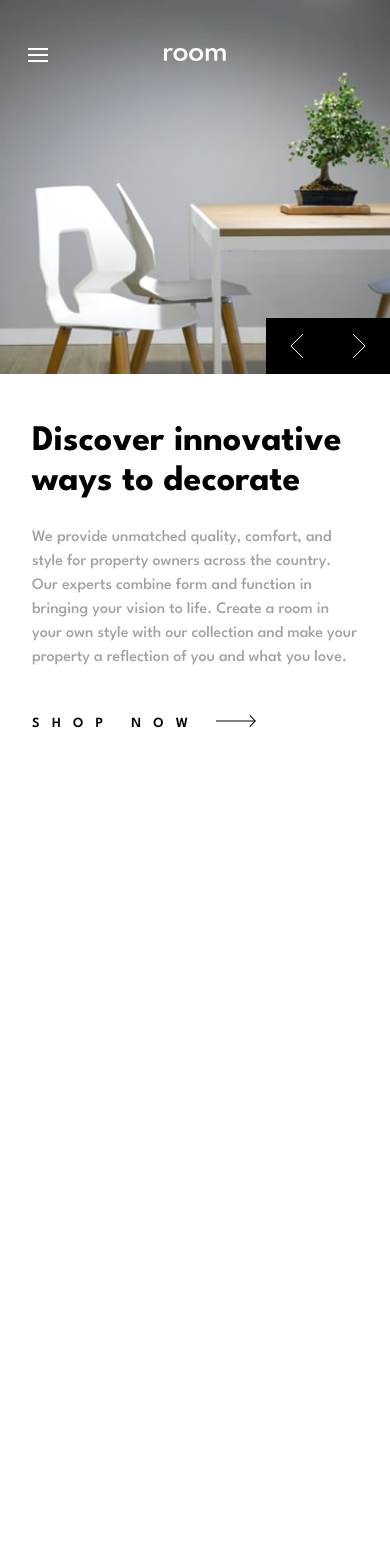
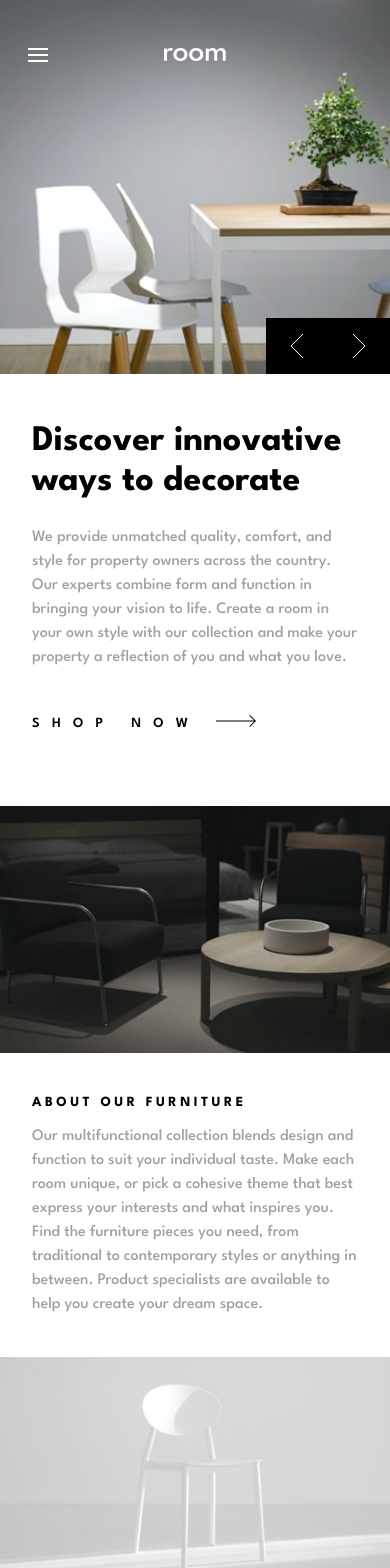
Before and after one commit to arudiansaha/room-homepage, a React (Vite) app: page / in a window 390 px wide. Shown: the top 1568 px of the page. Before the commit the page ends 844 px from the top, so only its background shows below. Built offline with nearby package versions, Linux system fonts and the light colour scheme.

Commit message:
Add footer on mobile version

```diff
--- a/src/App.tsx
+++ b/src/App.tsx
@@ -1,4 +1,5 @@
 import Carousel from './components/Carousel';
+import FooterAbout from './components/FooterAbout';
 import NavigationHeader from './components/NavigationHeader';
 
 export default function App() {
@@ -6,6 +7,7 @@ export default function App() {
     <>
       <NavigationHeader />
       <Carousel />
+      <FooterAbout />
     </>
   );
 }
--- /dev/null
+++ b/src/components/FooterAbout.tsx
@@ -0,0 +1,28 @@
+import darkImage from '/images/image-about-dark.jpg';
+import lightImage from '/images/image-about-light.jpg';
+
+export default function FooterAbout() {
+  const about = {
+    title: 'About our furniture',
+    paragraph: `Our multifunctional collection blends design and function to suit your individual taste. Make each room unique, or pick a cohesive theme that best express your interests and what inspires you. Find the furniture pieces you need, from traditional to contemporary styles or anything in between. Product specialists are available to help you create your dream space.`,
+  };
+
+  return (
+    <footer className="footer">
+      <img
+        className="footer__image"
+        src={darkImage}
+        alt="room with dark background"
+      />
+      <div className="footer__about">
+        <h3 className="footer__title">{about.title}</h3>
+        <p className="footer__paragraph">{about.paragraph}</p>
+      </div>
+      <img
+        className="footer__image"
+        src={lightImage}
+        alt="room with light background"
+      />
+    </footer>
+  );
+}
--- /dev/null
+++ b/src/styles/layouts/_footer.scss
@@ -0,0 +1,28 @@
+@use '../abstracts/variables';
+@use '../base/typography';
+
+.footer {
+  &__image {
+    width: 100%;
+    object-fit: cover;
+    object-position: center;
+  }
+
+  &__about {
+    width: min(100% - 4rem);
+    margin-block: 2.5rem;
+    margin-inline: auto;
+  }
+
+  &__title {
+    @include typography.font-size('sm');
+
+    margin-block-end: 0.75rem;
+    text-transform: uppercase;
+    letter-spacing: 0.25em;
+  }
+
+  &__paragraph {
+    color: variables.$color-primary-01;
+  }
+}
--- a/src/styles/main.scss
+++ b/src/styles/main.scss
@@ -2,3 +2,4 @@
 @use './layouts/header';
 @use './layouts/navbar';
 @use './layouts/carousel';
+@use './layouts/footer';
```
